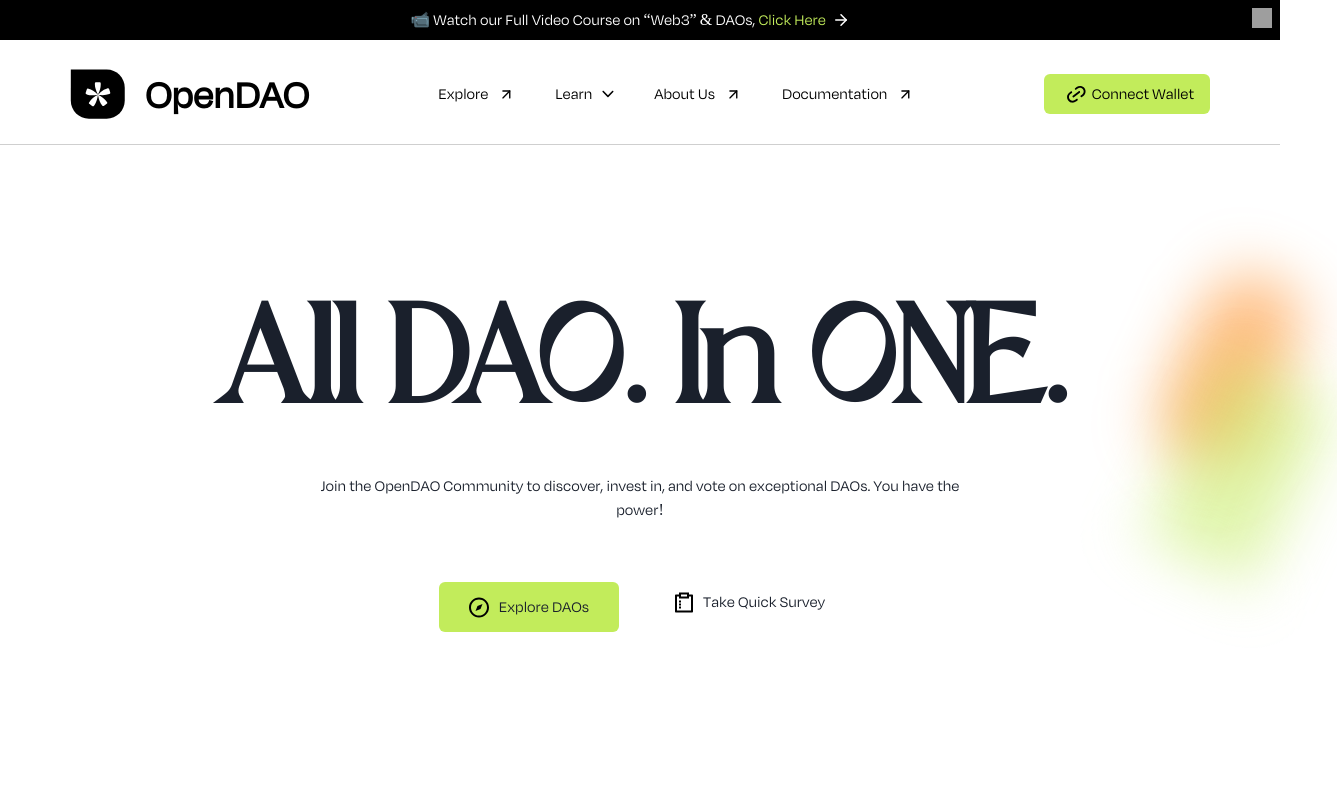
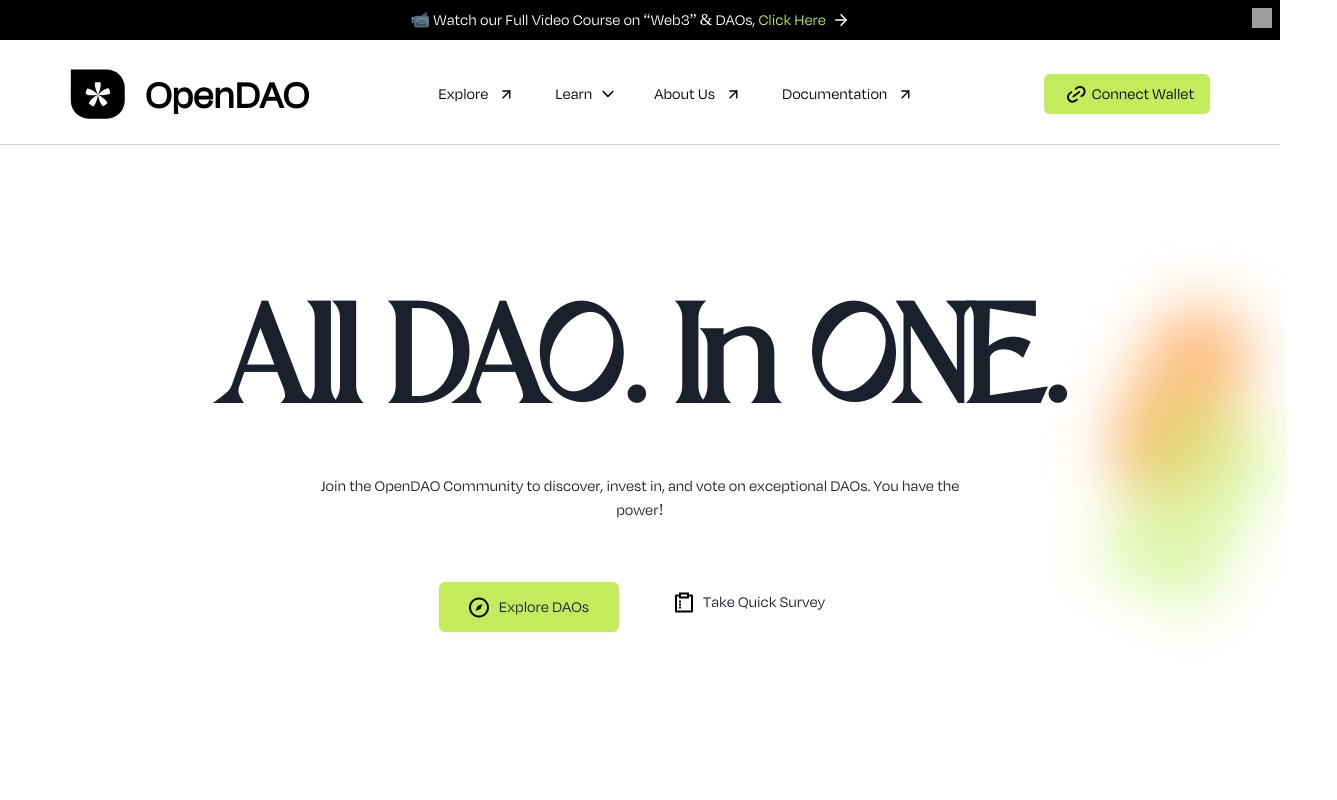
Before and after one commit to iamAbayomi/dao-open-challenge, a Next.js app: page / in a window 1280 px wide. Shown: the top 800 px of the page, 1337 px wide, since content can reach past the window. Built offline with nearby package versions, Linux system fonts and the light colour scheme; grey boxes are pictures that could not be loaded.

Commit message:
feat: add position to svg icon

```diff
--- a/components/ValueProposition/index.tsx
+++ b/components/ValueProposition/index.tsx
@@ -6,7 +6,7 @@
 const ValuePropositon = () => {
   return (
     <Box>
-      <Box position={"relative"} margin={"0px auto 0px "} maxW={"max-content"}>
+      <Box margin={"0px auto 0px "} maxW={"max-content"}>
         <Box>
           <Box>
             <Text
@@ -67,9 +67,9 @@
       </Box>
       <Box
         position={"absolute"}
-        top={"270px"}
-        right={"100px"}
-        //  className={"hide-element"}
+        top={"300px"}
+        right={{ base: "50%", sm: "150px" }}
+        zIndex={"2000"}
       >
         <Box
           position={"absolute"}
```
